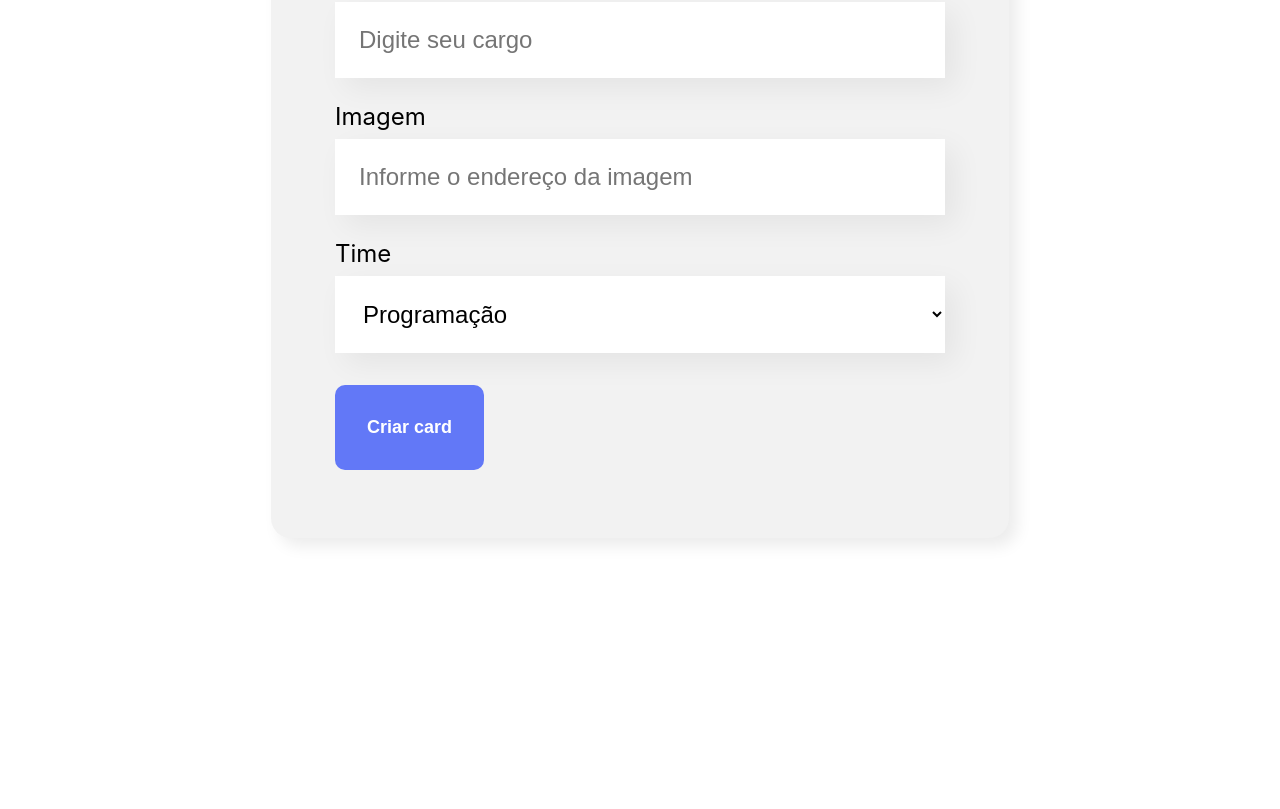
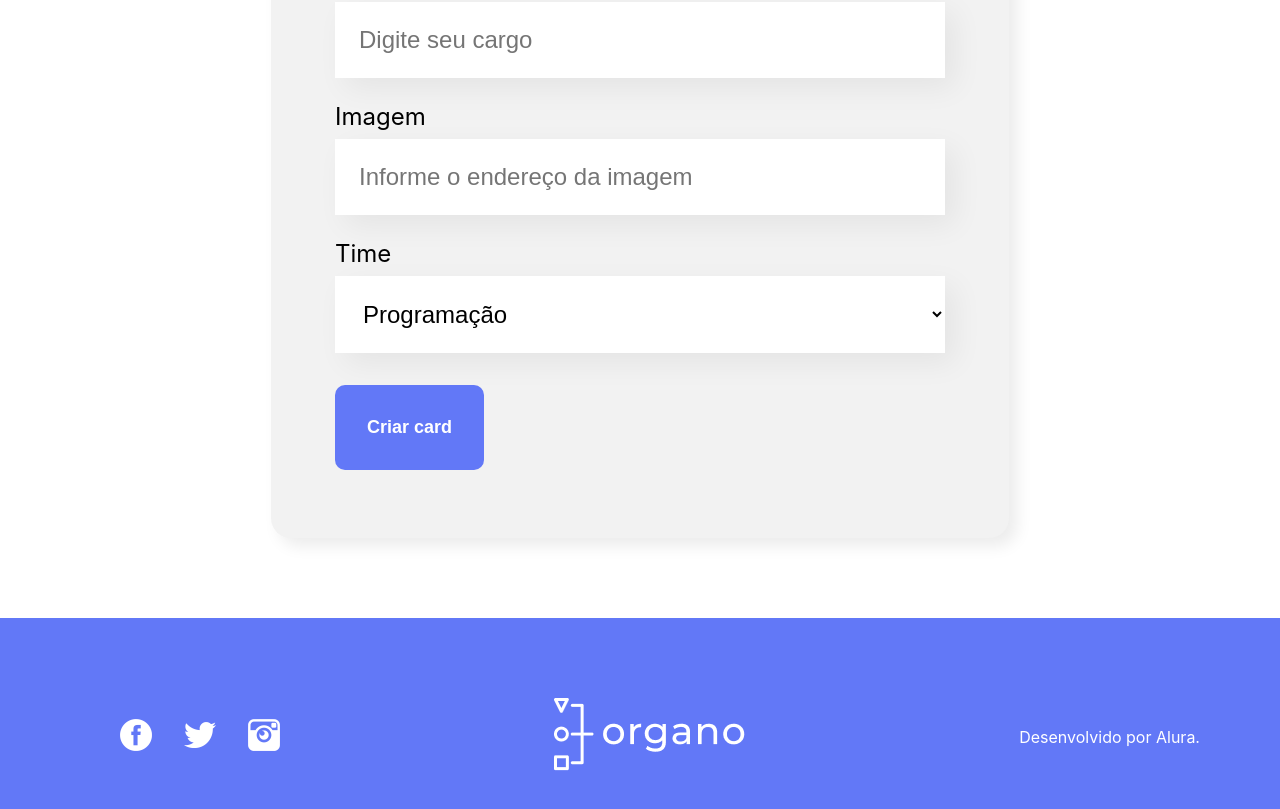
Before and after one commit to Kenichi07/Projetos-React, a React (Create React App) app in the folder organo/: page / in a window 1280 px wide. Shown: the part 859-1668 px from the top of the page. Before the commit the page ends 1477 px from the top, so only its background shows below. Built offline with nearby package versions, Linux system fonts and the light colour scheme.

Commit message:
feat: created and styled Rodape component

```diff
--- a/organo/src/App.js
+++ b/organo/src/App.js
@@ -2,6 +2,7 @@
 import Banner from "./componentes/Banner";
 import Formulario from "./componentes/Formulario";
 import Time from "./componentes/Time";
+import Rodape from "./componentes/Rodape";
 
 function App() {
   const times = [
@@ -69,6 +70,7 @@
           )}
         />
       ))}
+      <Rodape />
     </div>
   );
 }
--- /dev/null
+++ b/organo/src/componentes/Rodape/Rodape.css
@@ -0,0 +1,17 @@
+.footer {
+  background: #6278f7;
+  color: #fff;
+  padding: 80px;
+  display: flex;
+  justify-content: space-between;
+  align-items: center;
+}
+
+.footer ul li {
+  display: inline-block;
+  margin-right: 32px;
+}
+
+.footer ul li:last-child {
+  margin-right: 0;
+}
--- /dev/null
+++ b/organo/src/componentes/Rodape/index.js
@@ -0,0 +1,35 @@
+import "./Rodape.css";
+
+const Rodape = () => {
+  return (
+    <footer className="footer">
+      <section>
+        <ul>
+          <li>
+            <a href="facebook.com" target="_blank">
+              <img src="/imagens/fb.png" alt="" />
+            </a>
+          </li>
+          <li>
+            <a href="twitter.com" target="_blank">
+              <img src="/imagens/tw.png" alt="" />
+            </a>
+          </li>
+          <li>
+            <a href="instagram.com" target="_blank">
+              <img src="/imagens/ig.png" alt="" />
+            </a>
+          </li>
+        </ul>
+      </section>
+      <section>
+        <img src="/imagens/logo.png" alt="" />
+      </section>
+      <section>
+        <p>Desenvolvido por Alura.</p>
+      </section>
+    </footer>
+  );
+};
+
+export default Rodape;
```
